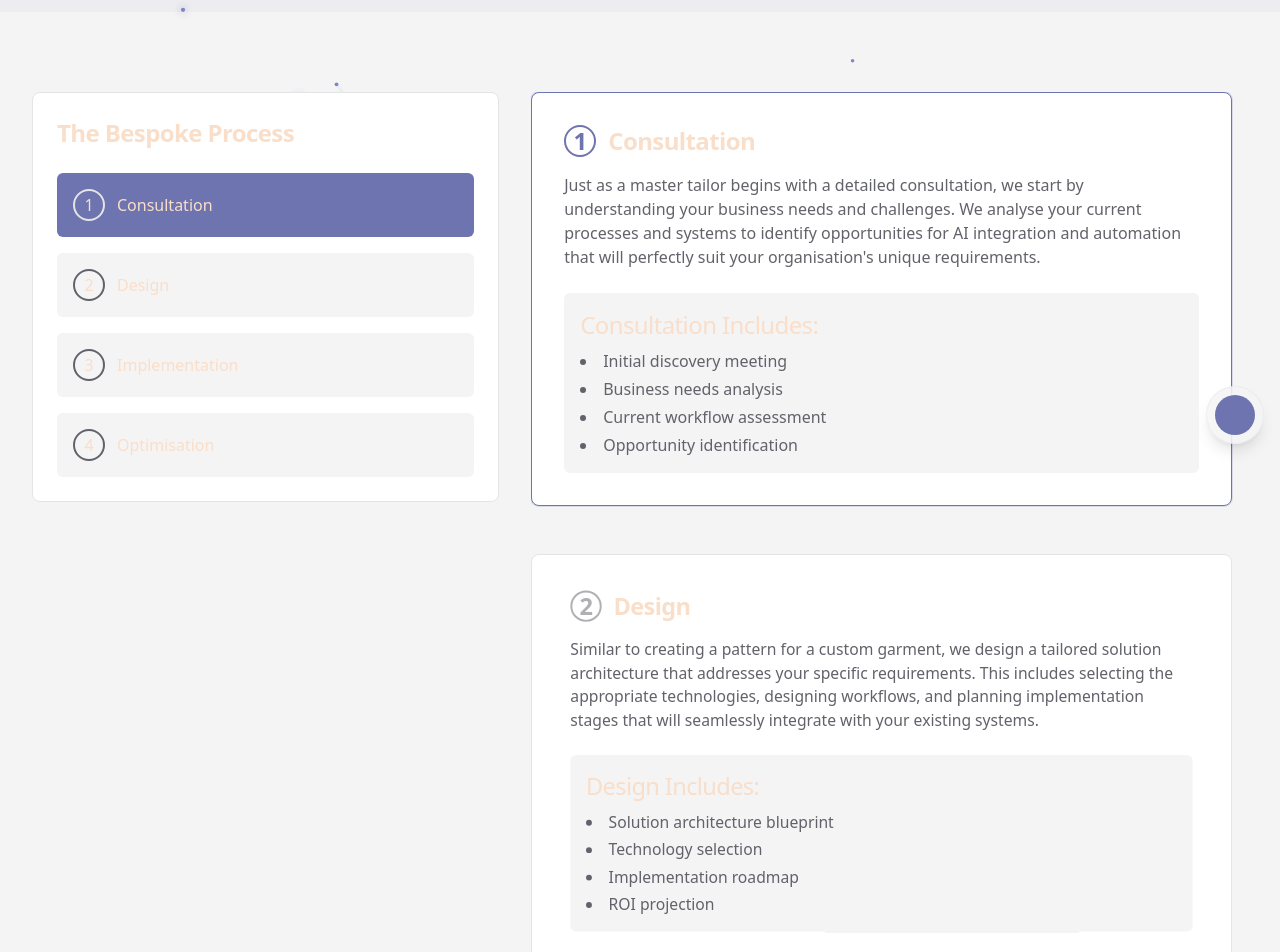
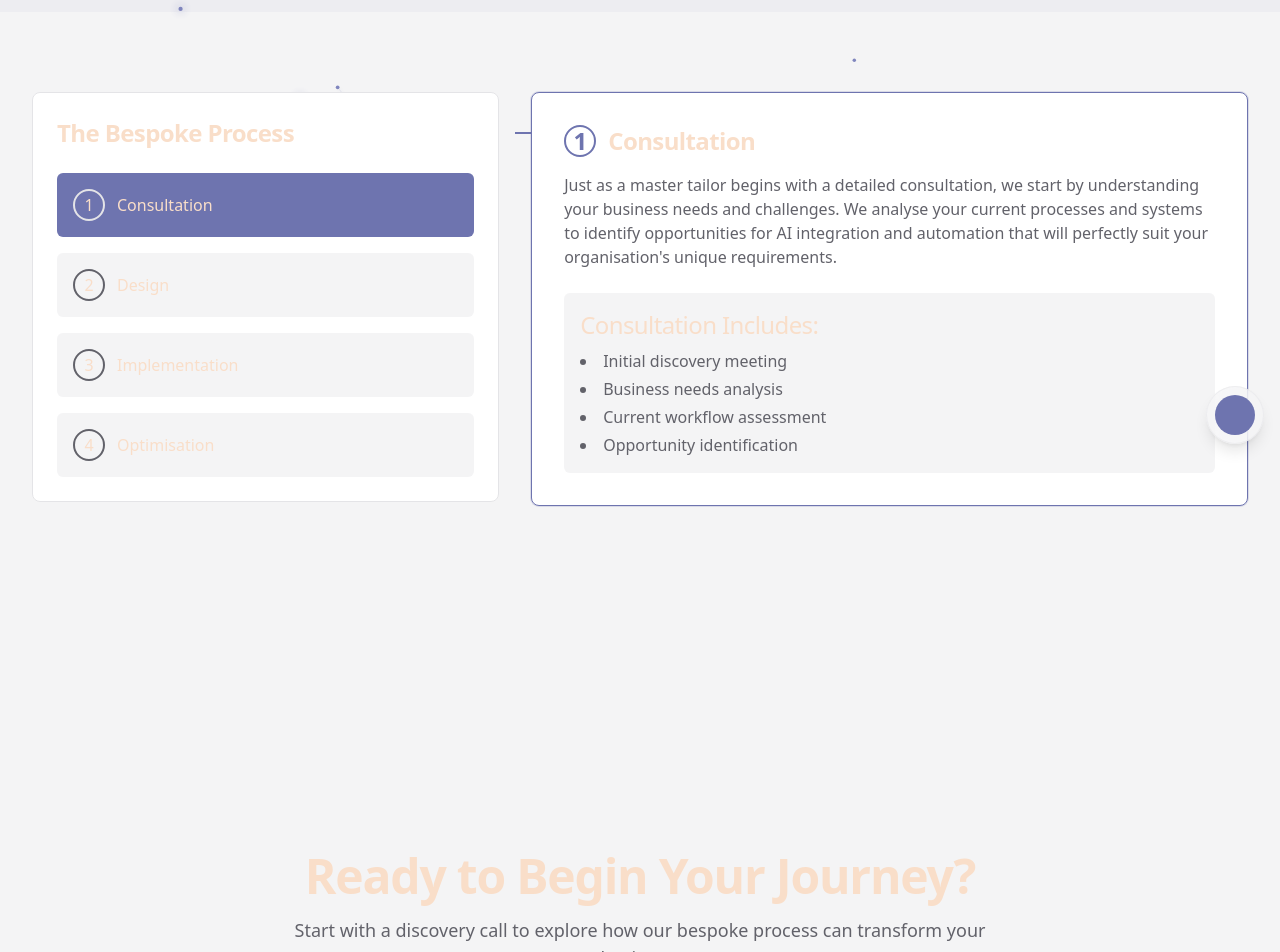
Before and after one commit to nocodedltd/aura-flow-portal, a React (Vite) app: page /how-it-works in a window 1280 px wide. Shown: the part 340-1292 px from the top of the page. Built offline with nearby package versions, Linux system fonts and the light colour scheme.

Commit message:
Implement the plan
Implement the changes as per the plan.

```diff
--- a/src/pages/HowItWorks.tsx
+++ b/src/pages/HowItWorks.tsx
@@ -7,8 +7,8 @@ import { Card, CardContent } from "@/components/ui/card";
 
 const HowItWorks = () => {
   const [activeStep, setActiveStep] = useState(1);
-  const contentContainerRef = useRef<HTMLDivElement>(null);
-  const stepRefs = useRef<(HTMLDivElement | null)[]>([]);
+  const sidebarRef = useRef<HTMLDivElement>(null);
+  const stepRefs = useRef<(HTMLButtonElement | null)[]>([]);
 
   // Reset the refs array when component mounts
   useEffect(() => {
@@ -38,25 +38,19 @@ const HowItWorks = () => {
     }
   ];
 
+  // Calculate the position for the active card
+  const getCardPosition = (stepId: number) => {
+    if (!sidebarRef.current || !stepRefs.current[stepId - 1]) return 0;
+
+    const sidebarTop = sidebarRef.current.getBoundingClientRect().top;
+    const buttonTop = stepRefs.current[stepId - 1]?.getBoundingClientRect().top || 0;
+
+    // Calculate the relative position (accounting for padding)
+    return buttonTop - sidebarTop - 8;
+  };
+
   const handleStepClick = (stepId: number) => {
     setActiveStep(stepId);
-
-    // Scroll to the corresponding step card
-    const stepIndex = stepId - 1;
-    const stepElement = stepRefs.current[stepIndex];
-
-    if (contentContainerRef.current && stepElement) {
-      // Calculate the position to scroll to
-      const containerTop = contentContainerRef.current.getBoundingClientRect().top;
-      const elementTop = stepElement.getBoundingClientRect().top;
-      const scrollTop = contentContainerRef.current.scrollTop + (elementTop - containerTop);
-
-      // Smooth scroll to the element
-      contentContainerRef.current.scrollTo({
-        top: scrollTop,
-        behavior: 'smooth'
-      });
-    }
   };
 
   return (
@@ -78,13 +72,17 @@ const HowItWorks = () => {
         <div className="container">
           <div className="grid grid-cols-1 lg:grid-cols-5 gap-8">
             <div className="lg:col-span-2">
-              <div className="bg-card rounded-lg border border-border p-6 sticky top-24">
+              <div
+                ref={sidebarRef}
+                className="bg-card rounded-lg border border-border p-6 sticky top-24"
+              >
                 <h2 className="text-2xl font-semibold mb-6">The Bespoke Process</h2>
 
                 <div className="space-y-4">
-                  {steps.map((step) => (
+                  {steps.map((step, index) => (
                     <button
                       key={step.id}
+                      ref={el => stepRefs.current[index] = el}
                       onClick={() => handleStepClick(step.id)}
                       className={`w-full text-left p-4 rounded-md transition-colors ${
                         activeStep === step.id
@@ -106,28 +104,34 @@ const HowItWorks = () => {
               </div>
             </div>
 
-            <div className="lg:col-span-3">
-              <div
-                ref={contentContainerRef}
-                className="space-y-12 pr-4 scroll-smooth overflow-y-auto"
-              >
-                {steps.map((step, index) => (
+            <div className="lg:col-span-3 relative min-h-[600px]">
+              {steps.map((step) => (
+                <motion.div
+                  key={step.id}
+                  className={cn(
+                    "absolute w-full",
+                    activeStep !== step.id && "pointer-events-none"
+                  )}
+                  initial={{ opacity: 0, x: 50 }}
+                  animate={{
+                    opacity: activeStep === step.id ? 1 : 0,
+                    x: activeStep === step.id ? 0 : 50,
+                    top: getCardPosition(activeStep)
+                  }}
+                  transition={{
+                    type: "spring",
+                    stiffness: 300,
+                    damping: 30,
+                    opacity: { duration: 0.2 }
+                  }}
+                >
                   <div
-                    key={step.id}
-                    ref={el => stepRefs.current[index] = el}
                     className={cn(
-                      "bg-card rounded-lg border border-border p-8 w-full transition-all duration-300",
-                      activeStep === step.id ? "border-primary ring-1 ring-primary/20" : ""
+                      "bg-card rounded-lg border p-8 w-full transition-all duration-300",
+                      activeStep === step.id ? "border-primary ring-1 ring-primary/20" : "border-border"
                     )}
                   >
-                    <motion.div
-                      initial={{ opacity: 0.7 }}
-                      animate={{
-                        opacity: 1,
-                        scale: activeStep === step.id ? 1 : 0.98
-                      }}
-                      transition={{ duration: 0.3 }}
-                    >
+                    <div>
                       <h3 className="text-2xl font-semibold mb-4 flex items-center">
                         <span className={cn(
                           "h-8 w-8 rounded-full border-2 flex items-center justify-center mr-3",
@@ -188,10 +192,21 @@ const HowItWorks = () => {
                           </ul>
                         </div>
                       )}
-                    </motion.div>
+                    </div>
                   </div>
-                ))}
-              </div>
+                </motion.div>
+              ))}
+
+              {/* Visual connector between sidebar and card */}
+              <motion.div
+                className="absolute left-[-16px] top-0 w-4 h-0.5 bg-primary"
+                animate={{
+                  top: getCardPosition(activeStep) + 40,
+                  opacity: 1
+                }}
+                initial={{ opacity: 0 }}
+                transition={{ type: "spring", stiffness: 300, damping: 30 }}
+              />
             </div>
           </div>
         </div>
```
